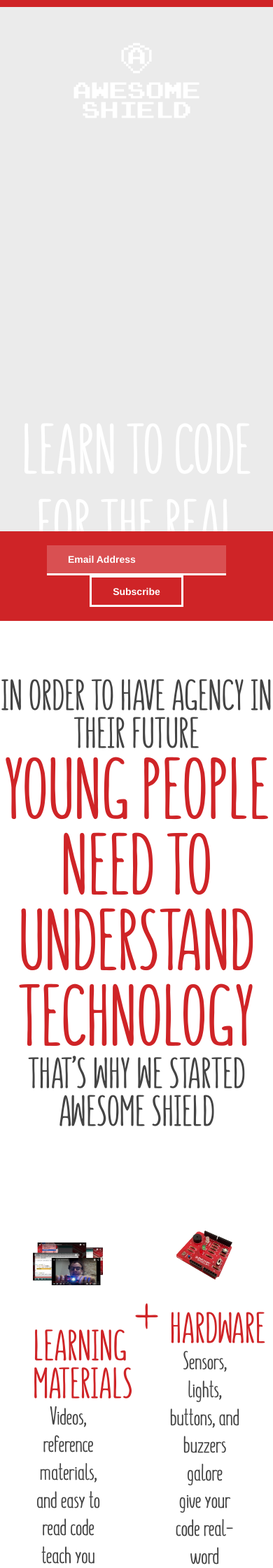
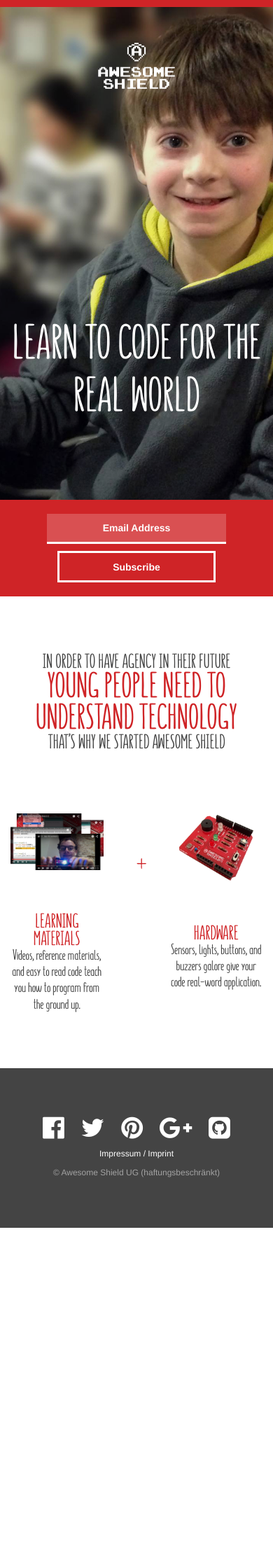
Before and after one commit to awesomeshield/awesomeshield.com, a PHP site: page / in a window 390 px wide. Shown: the top 2240 px of the page at 70% size. After the commit the page ends 1754 px from the top, so only its background shows below. Run offline with PHP 8.4, Linux system fonts and the light colour scheme; some libraries are stand-ins or nearby versions.

Commit message:
responsive

```diff
--- a/css/screen.css
+++ b/css/screen.css
@@ -1,5 +1,5 @@
 @charset "UTF-8";
-@import "reset.css";
+
 
 @font-face {
     font-family: 'summer_fontbold';
@@ -136,7 +136,7 @@
 	margin: 108px -30px 0 0;
 }
 .product {
-	margin-top: 100px;
+	margin-top: 30px;
 }
 
 .videos {
@@ -174,3 +174,66 @@
 	color: white;
 	opacity: 0.5;
 }
+
+
+/*
+RESPONSIVE
+*/
+@media (max-width: 1300px) {
+	.product br {
+		display: none;
+	}
+}
+@media (max-width: 790px) {
+	#tubular-container iframe#tubular-player {
+		display: none;
+	}
+	#tubular-container {
+		background: black url(/img/kid-learning-to-code-2.jpg) top right no-repeat;
+		background-size: cover;
+	}
+}
+@media (max-width: 750px) {
+
+	h2 {
+		font-size: 40px;
+	}
+	h2 span {
+		font-size: 80px;
+	}
+}
+@media (max-width: 550px) {
+	.wrapper-form {
+		margin-top: -130px;
+	}
+	#wrapper-hero h1 {
+	    padding: calc(60vh - 180px) 10px 0;
+	    font-size: 68px;
+	}
+	.logo {
+		width: 110px;
+	}
+	h2 {
+		font-size: 28px;
+	}
+	h2 span {
+		font-size: 50px;
+	}
+	h3 {
+		font-size: 21px;
+	}
+	.email {
+		text-align: center;
+	}
+	.hardware {
+	    margin: 62px auto;
+	}
+	.plus {
+		margin-right: -15px;
+	}
+	input.button {
+		margin-top: 10px;
+		width: 226px;
+	}
+
+}
--- a/index.html
+++ b/index.html
@@ -45,7 +45,7 @@
 			</h2>
 			<div class="contaner product">
 				<div class="row">
-					<div class="col-xs-offset-1 col-xs-4">
+					<div class="col-xs-5 col-sm-offset-1 col-sm-4">
 						<img class="img-responsive videos" src="/img/videos.jpg" alt="Awesome Shield Hardware">
 						<h2>Learning Materials</h2>
 						<h3>Videos, reference materials, and easy to read code<br> teach you how to program from the ground up.</h3>
@@ -53,7 +53,7 @@
 					<div class="col-xs-2">
 						<h2 class="plus"><span>+</span></h2>
 					</div>
-					<div class="col-xs-4">
+					<div class="col-xs-5 col-sm-4">
 						<img class="img-responsive hardware" src="/img/hardware-2.jpg" alt="Awesome Shield Hardware">
 						<h2>Hardware</h2>
 						<h3>Sensors, lights, buttons, and buzzers galore<br> give your code real-word application.</h3>
@@ -83,9 +83,11 @@
 		<!-- jQuery (necessary for Bootstrap's JavaScript plugins) -->
 		<script src="https://ajax.googleapis.com/ajax/libs/jquery/1.11.3/jquery.min.js"></script>
 		<!-- Include all compiled plugins (below), or include individual files as needed -->
-		<script src="https://maxcdn.bootstrapcdn.com/bootstrap/3.3.5/js/bootstrap.min.js"></script>
+		<!-- <script src="https://maxcdn.bootstrapcdn.com/bootstrap/3.3.5/js/bootstrap.min.js"></script>-->
 		<script type="text/javascript" charset="utf-8" src="js/jquery.tubular.1.0.js"></script>
 		<script type="text/javascript" charset="utf-8" src="js/index.js"></script>
+
+		<!-- Google Analytics -->
 		<script>
 		  (function(i,s,o,g,r,a,m){i['GoogleAnalyticsObject']=r;i[r]=i[r]||function(){
 		  (i[r].q=i[r].q||[]).push(arguments)},i[r].l=1*new Date();a=s.createElement(o),
@@ -96,7 +98,7 @@
 		  ga('send', 'pageview');
 
 		</script>
-<!-- Begin Inspectlet Embed Code -->
+		<!-- Inspectlet -->
 		<script type="text/javascript" id="inspectletjs">
 		window.__insp = window.__insp || [];
 		__insp.push(['wid', 1145479134]);
@@ -106,6 +108,5 @@
 
 		})();
 		</script>
-<!-- End Inspectlet Embed Code -->
 	</body>
 </html>
```
Also changed, not shown: img/kid-learning-to-code-2.jpg (added), img/kid-learning-to-code-3.jpg (added), img/kid-learning-to-code.jpg (added). Lines whose indentation alone changed are shown as unchanged.
